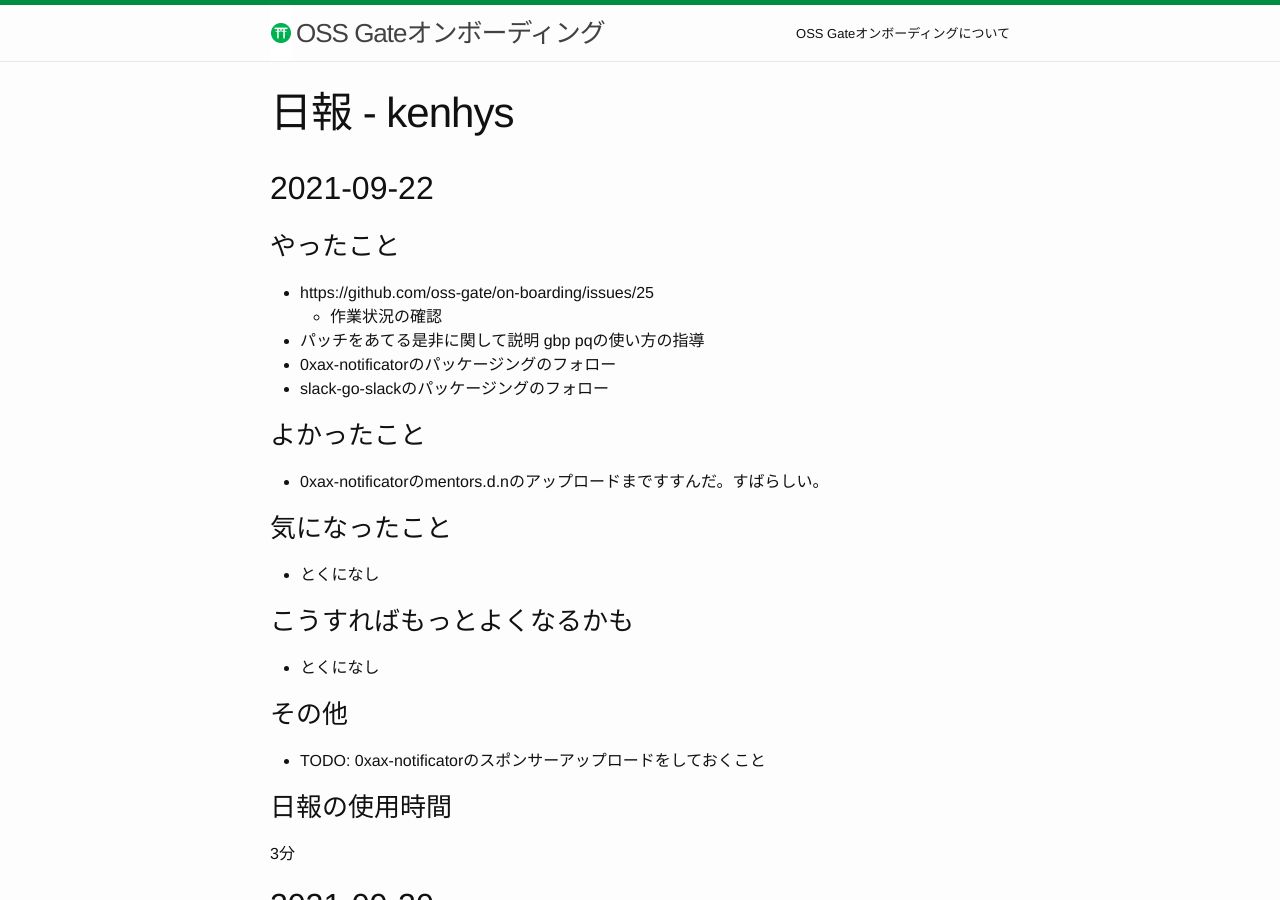
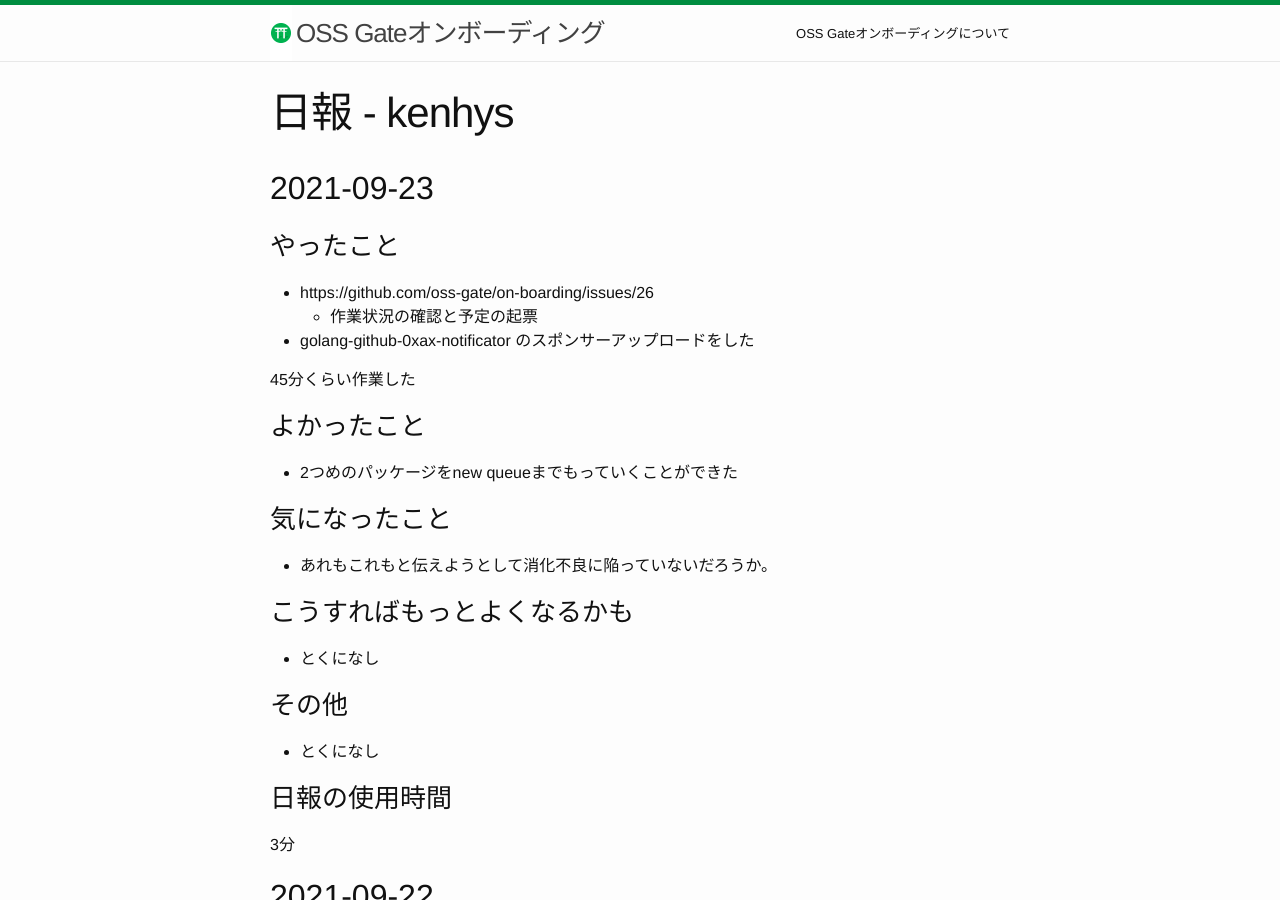
Before and after one commit to oss-gate/on-boarding, a Jekyll site: the page built from proposals/2021-08/kenhys-maintain-debian-packages/daily-report-kenhys.md, in a window 1280 px wide and 900 px high. Built offline with Jekyll 4.4.1, drawn with Linux system fonts in a browser that asks for light colours; Markdown is read by kramdown in place of the engine named in the settings; comment, search, counter and statistics services are not loaded.

Commit message:
2021-08: add 9/23 activity

```diff
--- a/proposals/2021-08/kenhys-maintain-debian-packages/daily-report-kenhys.md
+++ b/proposals/2021-08/kenhys-maintain-debian-packages/daily-report-kenhys.md
@@ -7,6 +7,36 @@ title: 日報 - kenhys
 
 <!-- 新しい日付を上に書く。つまり、追記するときは上に追記する。 -->
 
+
+## 2021-09-23
+
+### やったこと
+
+* https://github.com/oss-gate/on-boarding/issues/26
+  * 作業状況の確認と予定の起票
+* golang-github-0xax-notificator のスポンサーアップロードをした
+
+45分くらい作業した
+
+### よかったこと
+
+* 2つめのパッケージをnew queueまでもっていくことができた
+
+### 気になったこと
+
+* あれもこれもと伝えようとして消化不良に陥っていないだろうか。
+
+### こうすればもっとよくなるかも
+
+* とくになし
+
+### その他
+
+* とくになし
+
+### 日報の使用時間
+
+3分
 
 ## 2021-09-22
 
```
